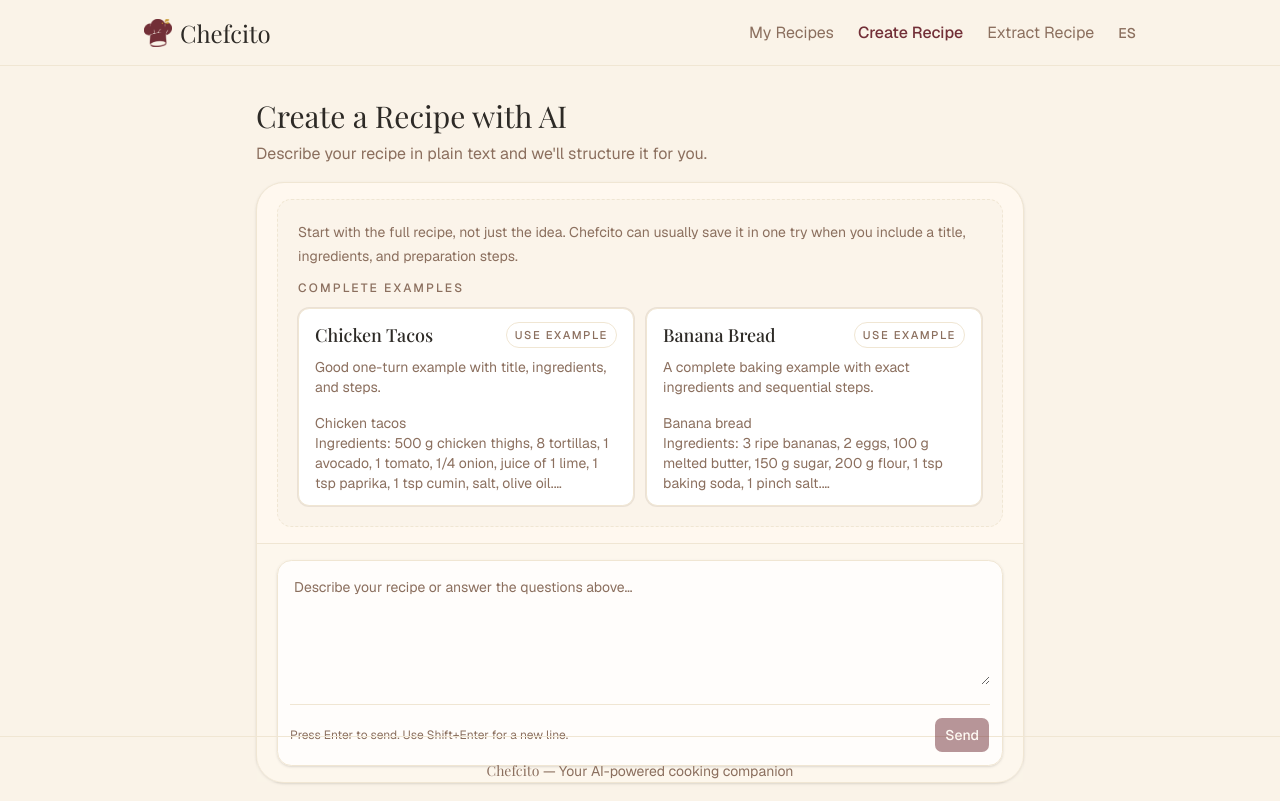
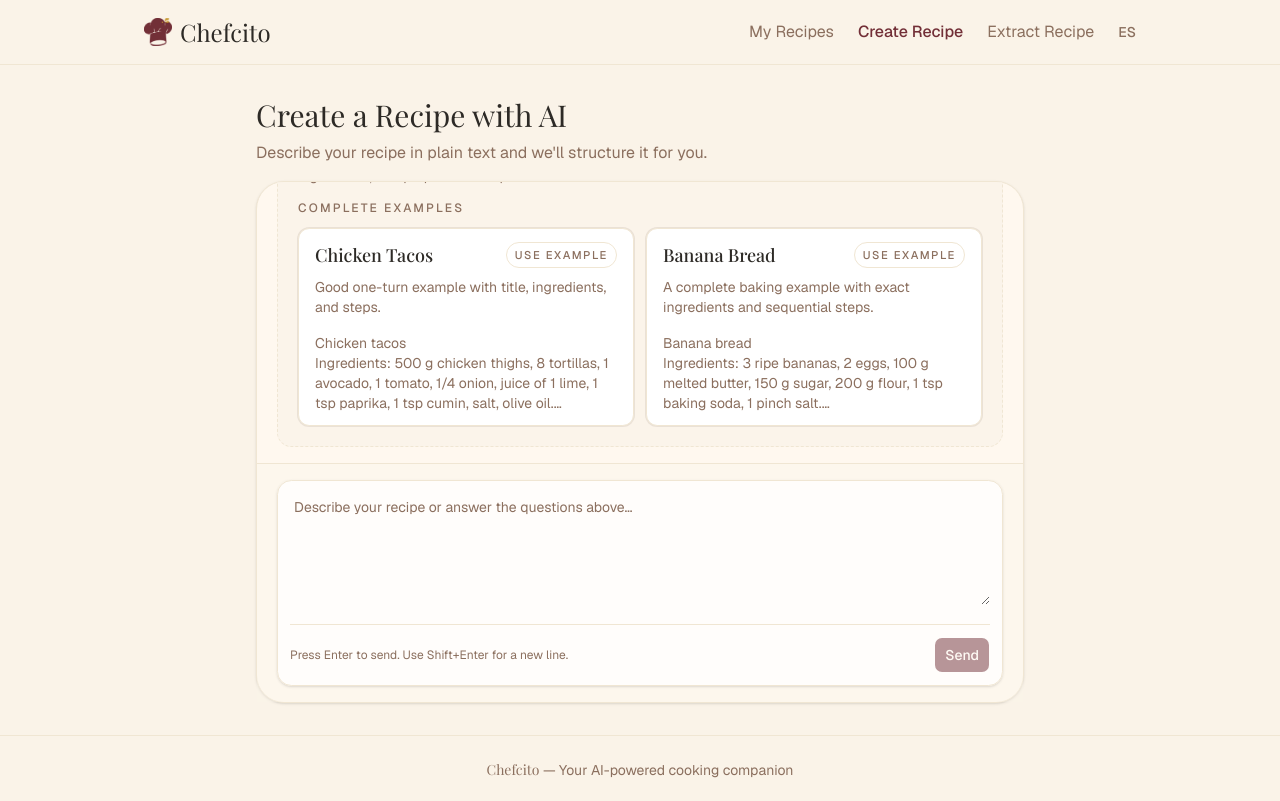
Before and after one commit to JuanseRiera/chefcito, a Next.js app: page /en/create in a window 1280 px wide. Built offline with nearby package versions, Linux system fonts and the light colour scheme; a web font is replaced by a local one.

Commit message:
Fixing min height of the chat box

```diff
--- a/app/[lang]/create/page.tsx
+++ b/app/[lang]/create/page.tsx
@@ -24,7 +24,7 @@
           {dict.recipeCreation.subtitle}
         </p>
       </div>
-      <div>
+      <div className='min-h-0 flex-1'>
         <RecipeCreationChat labels={dict.recipeCreation} locale={lang} />
       </div>
     </div>
--- a/components/navbar.tsx
+++ b/components/navbar.tsx
@@ -19,8 +19,8 @@
   ];
 
   return (
-    <header className="sticky top-0 z-50 bg-parchment border-b border-parchment-dark">
-      <nav className="max-w-5xl mx-auto px-4 h-(--navbar-height) flex items-center justify-between">
+    <header className="sticky top-0 z-50 bg-parchment border-b border-parchment-dark h-(--navbar-height)">
+      <nav className="max-w-5xl mx-auto px-4 flex items-center justify-between h-full">
         {/* Logo */}
         <Link
           href={`/${lang}/`}
--- a/components/recipe-creation-chat.tsx
+++ b/components/recipe-creation-chat.tsx
@@ -63,8 +63,8 @@
   const isInputDisabled = status === 'loading' || status === 'success';
 
   return (
-    <div className="flex flex-col rounded-[1.75rem] border border-border bg-card shadow-sm">
-      <div ref={threadRef} className="space-y-4 px-4 py-4 sm:px-5 overflow-y-auto">
+    <div className="flex flex-col rounded-[1.75rem] border border-border bg-card shadow-sm h-full">
+      <div ref={threadRef} className="space-y-4 px-4 py-4 sm:px-5 overflow-y-auto flex-1">
         {messages.length === 0 && (
           <div className="space-y-3 rounded-2xl border border-dashed border-border bg-parchment/70 p-4 sm:p-5">
             <p className="text-sm leading-6 text-brown-light">
```
